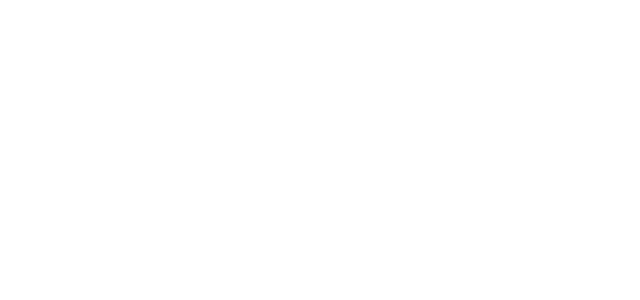
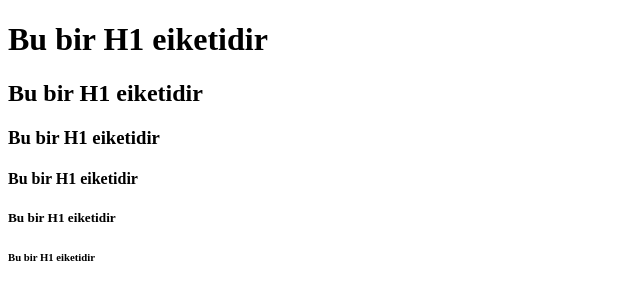
Before and after one commit to Kadir-Zeren/recap-html-01, a plain HTML site: page index.html in a window 1280 px wide. Shown: the whole page, without its empty margins (0-640 px from the left). Drawn offline with Linux system fonts and the light colour scheme.

```diff
--- a/index.html
+++ b/index.html
@@ -1,11 +1,17 @@
 <!DOCTYPE html>
 <html lang="en">
-<head>
-    <meta charset="UTF-8">
-    <meta name="viewport" content="width=device-width, initial-scale=1.0">
-    <title>Document</title>
-</head>
-<body>
-
-</body>
+  <head>
+    <meta charset="UTF-8" />
+    <meta name="viewport" content="width=device-width, initial-scale=1.0" />
+    <meta name="description" content="Dunyanin en iyi kalemleri cw-kalem" />
+    <title>Recap</title>
+  </head>
+  <body>
+    <h1>Bu bir H1 eiketidir</h1>
+    <h2>Bu bir H1 eiketidir</h2>
+    <h3>Bu bir H1 eiketidir</h3>
+    <h4>Bu bir H1 eiketidir</h4>
+    <h5>Bu bir H1 eiketidir</h5>
+    <h6>Bu bir H1 eiketidir</h6>
+  </body>
 </html>
```
Also changed, not shown: img/indir.png (added).
